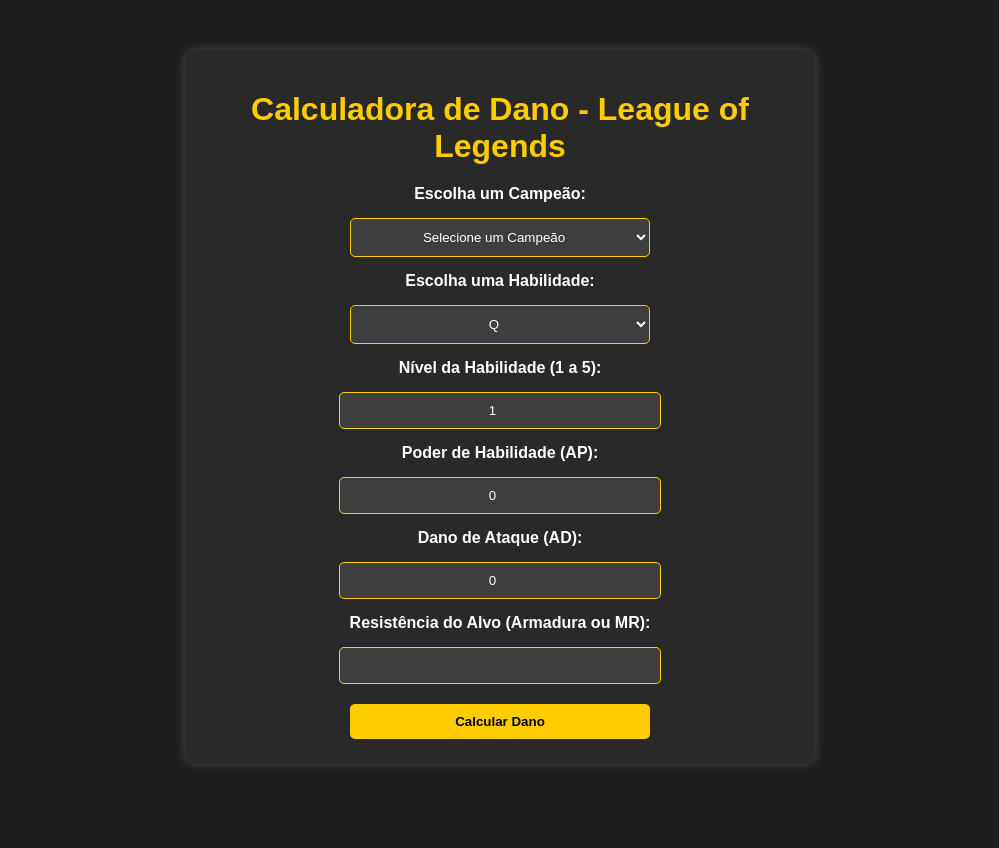
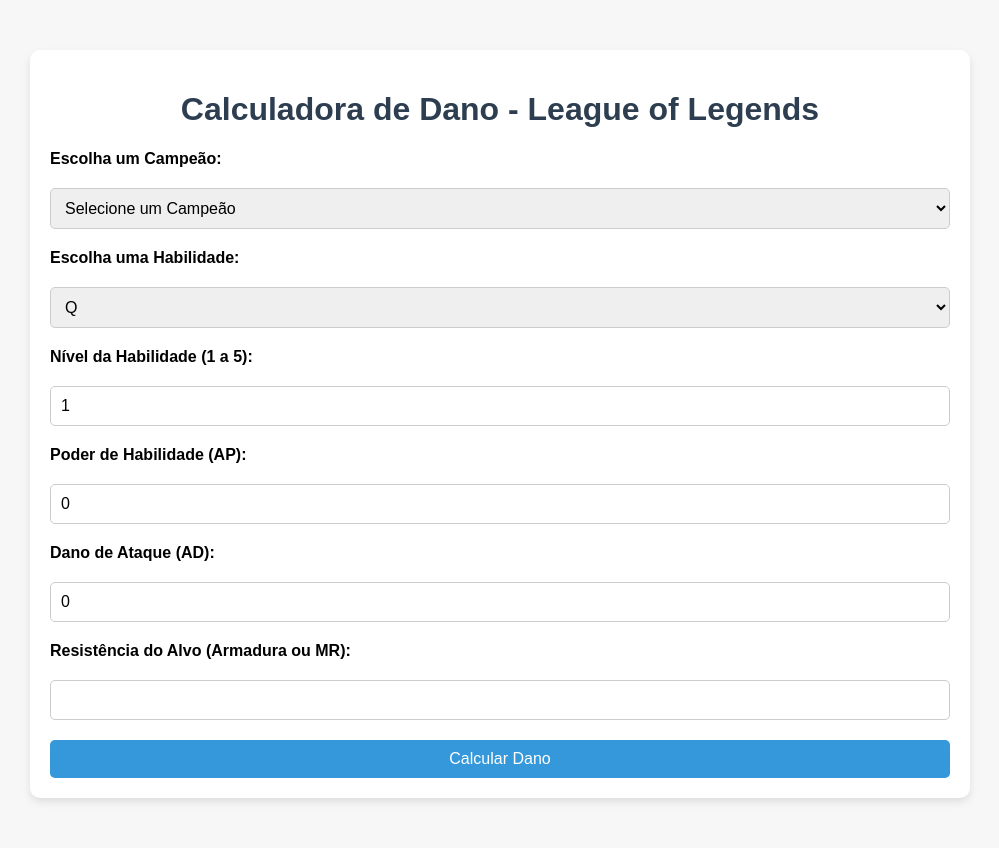
Before and after one commit to JuanPablo1473/SiteJhugo, a Flask app: template templates/index.html in a window 1280 px wide. Shown: the whole page, without its empty margins (140-1139 px from the left). Before the commit the page ends 767 px from the top, so only its background shows below. Run offline with Flask 3, Linux system fonts and the light colour scheme; the template is opened without the code that fills it, so the values that code supplies are empty.

Commit message:
Update styles.css

```diff
--- a/static/css/styles.css
+++ b/static/css/styles.css
@@ -1,84 +1,66 @@
 body {
     font-family: Arial, sans-serif;
-    background-color: #1e1e1e;
-    color: white;
-    text-align: center;
-    margin: 50px;
+    background-color: #f7f7f7;
+    margin: 0;
+    padding: 0;
 }
 
 .container {
-    background: #292929;
+    max-width: 900px;
+    margin: 50px auto;
     padding: 20px;
+    background-color: #fff;
     border-radius: 10px;
-    box-shadow: 0 0 10px rgba(255, 255, 255, 0.2);
-    display: inline-block;
-    width: 50%;
-    min-width: 400px;
+    box-shadow: 0 4px 8px rgba(0, 0, 0, 0.1);
 }
 
 h1 {
-    color: #ffcc00;
-    margin-bottom: 20px;
+    text-align: center;
+    color: #2c3e50;
 }
 
 form {
-    display: flex;
-    flex-direction: column;
-    align-items: center;
-    gap: 10px;
+    display: grid;
+    grid-template-columns: 1fr;
+    gap: 20px;
 }
 
 label {
-    font-size: 16px;
     font-weight: bold;
 }
 
-input, select, button {
+select, input[type="number"] {
     padding: 10px;
-    margin: 5px;
+    font-size: 16px;
+    border: 1px solid #ccc;
     border-radius: 5px;
-    border: none;
-    width: 80%;
-    max-width: 300px;
-    text-align: center;
-}
-
-input, select {
-    background-color: #3e3e3e;
-    color: white;
-    border: 1px solid #ffcc00;
-    transition: 0.3s;
-}
-
-input:focus, select:focus {
-    border-color: #ff9900;
-    outline: none;
-    box-shadow: 0 0 5px rgba(255, 153, 0, 0.7);
 }
 
 button {
-    background-color: #ffcc00;
-    color: black;
+    padding: 10px 20px;
+    font-size: 16px;
+    background-color: #3498db;
+    color: white;
+    border: none;
+    border-radius: 5px;
     cursor: pointer;
-    font-weight: bold;
-    transition: 0.3s;
+    transition: background-color 0.3s;
 }
 
 button:hover {
-    background-color: #e6b800;
-    box-shadow: 0 0 5px rgba(255, 204, 0, 0.7);
+    background-color: #2980b9;
 }
 
 .result {
     margin-top: 20px;
-    padding: 15px;
-    background: #252525;
-    border-radius: 10px;
-    box-shadow: 0 0 5px rgba(255, 204, 0, 0.5);
+    padding: 20px;
+    background-color: #ecf0f1;
+    border: 1px solid #bdc3c7;
+    border-radius: 5px;
     text-align: center;
-    font-size: 18px;
 }
 
 .result h2 {
-    color: #ffcc00;
+    margin: 0;
+    color: #e74c3c;
 }
```
